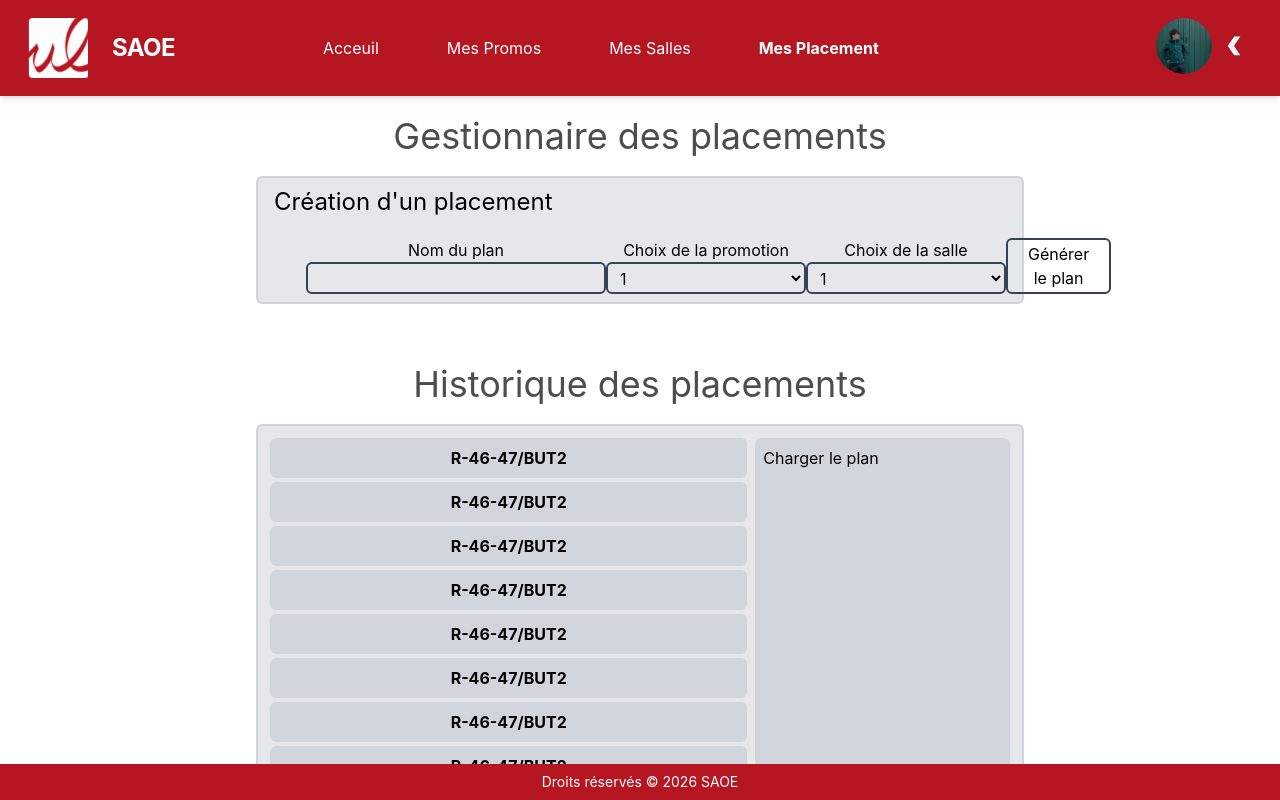
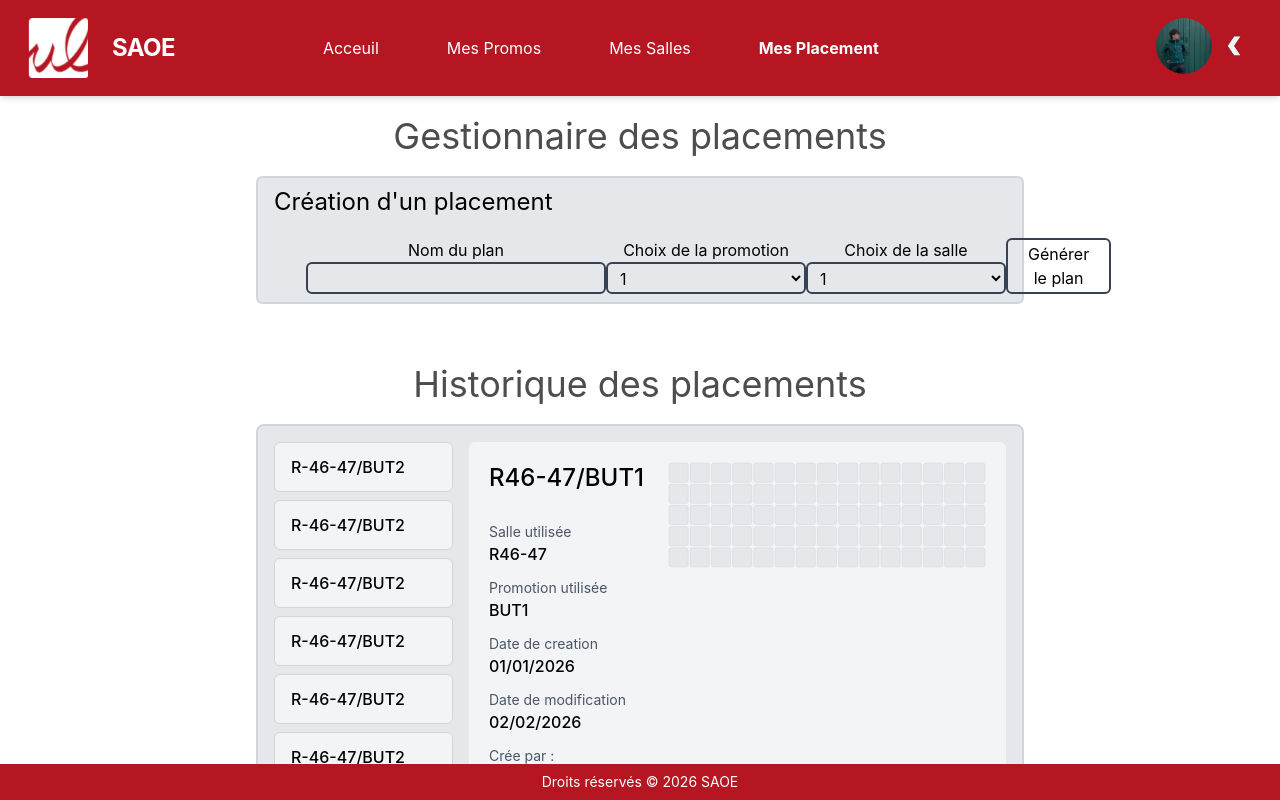
Before and after one commit to SticksOnTheBeach/SAOE, a React (Vite) app in the folder frontend/: page /PlacementPage in a window 1280 px wide. Shown: the top 800 px of the page. Built offline with nearby package versions, Linux system fonts and the light colour scheme.

Commit message:
Feat: Adding the visual of history of plan

```diff
--- a/frontend/src/pages/PlacementPage.tsx
+++ b/frontend/src/pages/PlacementPage.tsx
@@ -2,6 +2,8 @@ import { useState } from 'react'
 import { Link, useLocation } from 'react-router'
 
 function PlacementPage() {
+  const rows = 5
+  const columns = 15
 
   return (
     <div>
@@ -33,22 +35,62 @@ function PlacementPage() {
             </div>
         </div>
 
-        <div className=''>
-            <h1 className='text-4xl text-center pt-15 pb-5 text-[#4D4D4D]'>Historique des placements</h1>
-            <div className="flex gap-2 mx-[20%] px-3 py-3 bg-gray-200 border-2 border-gray-300 rounded-md">
-                <div className="flex-2 flex flex-col gap-1">
-                {Array.from({ length: 10 }, (_, i) => (
-                    <div className="flex justify-around rounded-md bg-gray-300 hover:bg-gray-400 w-full p-2">
-                        <h4 className='font-bold'>R-46-47/BUT2</h4>
+        <section className="mx-4 pt-15 sm:mx-8 xl:mx-[20%]">
+            <h1 className="pb-5 text-center text-4xl text-[#4D4D4D]">Historique des placements</h1>
+            <div className="grid items-start gap-4 rounded-lg border-2 border-gray-300 bg-gray-200 p-4 md:grid-cols-[minmax(10rem,1fr)_minmax(0,3fr)]">
+                <ul aria-label="Placements sauvegardés" tabIndex={0} className="min-h-0 max-h-125 space-y-2 overflow-y-auto">
+                    {Array.from({ length: 100 }, (_, i) => (
+                        <li key={i} className="rounded-md border border-gray-300 bg-gray-100 px-4 py-3 hover:bg-gray-200 hover:border-gray-600">
+                            <h4 className="font-medium">R-46-47/BUT2</h4>
+                        </li>
+                    ))}
+                </ul>
+
+                <div className="min-w-0 min-h-125 rounded-md bg-gray-100 p-4 sm:p-5">
+                    <div className="grid items-start gap-5 sm:grid-cols-[minmax(9rem,1fr)_minmax(0,2fr)]">
+                        <dl className="space-y-3 [&_dt]:text-sm [&_dt]:text-gray-600 [&_dd]:font-medium">
+                            <h3 className="mb-4 pb-3 text-2xl font-medium">R46-47/BUT1</h3>
+                            <div>
+                                <dt>Salle utilisée</dt>
+                                <dd>R46-47</dd>
+                            </div>
+                            <div>
+                                <dt>Promotion utilisée</dt>
+                                <dd>BUT1</dd>
+                            </div>
+                            <div>
+                                <dt>Date de creation</dt>
+                                <dd>01/01/2026</dd>
+                            </div>
+                            <div>
+                                <dt>Date de modification</dt>
+                                <dd>02/02/2026</dd>
+                            </div>
+                            <div>
+                                <dt>Crée par :</dt>
+                                <dd>Laurent Dubreuil</dd>
+                            </div>
+                        </dl>
+                        <svg
+                            viewBox={`0 0 ${columns * 40} ${rows * 40}`}
+                            role="img"
+                            aria-label={`Aperçu du plan de ${rows} lignes et ${columns} colonnes`}
+                            className="h-auto max-h-80 w-full min-w-0 max-w-lg justify-self-center"
+                        >
+                            {Array.from({ length: rows }, (_, row) =>
+                                Array.from({ length: columns }, (_, column) => (
+                                    <rect key={`${row}-${column}`} x={column * 40 + 2} y={row * 40 + 2}
+                                        width={36} height={36} rx={4} className="fill-gray-200 stroke-gray-300" />
+                                ))
+                            )}
+                        </svg>
                     </div>
-                ))}
-                </div>
-
-                <div className="flex-1 rounded-md bg-gray-300 w-full p-2">
-                    <button className=''>Charger le plan</button>
+                    <div className="mt-5 flex justify-center pt-4">
+                        <button className="rounded-md border-2 border-gray-500 px-6 py-2 hover:bg-gray-200">Charger le plan</button>
+                    </div>
                 </div>
             </div>
-        </div>
+        </section>
     </div>
   )
 }
```
